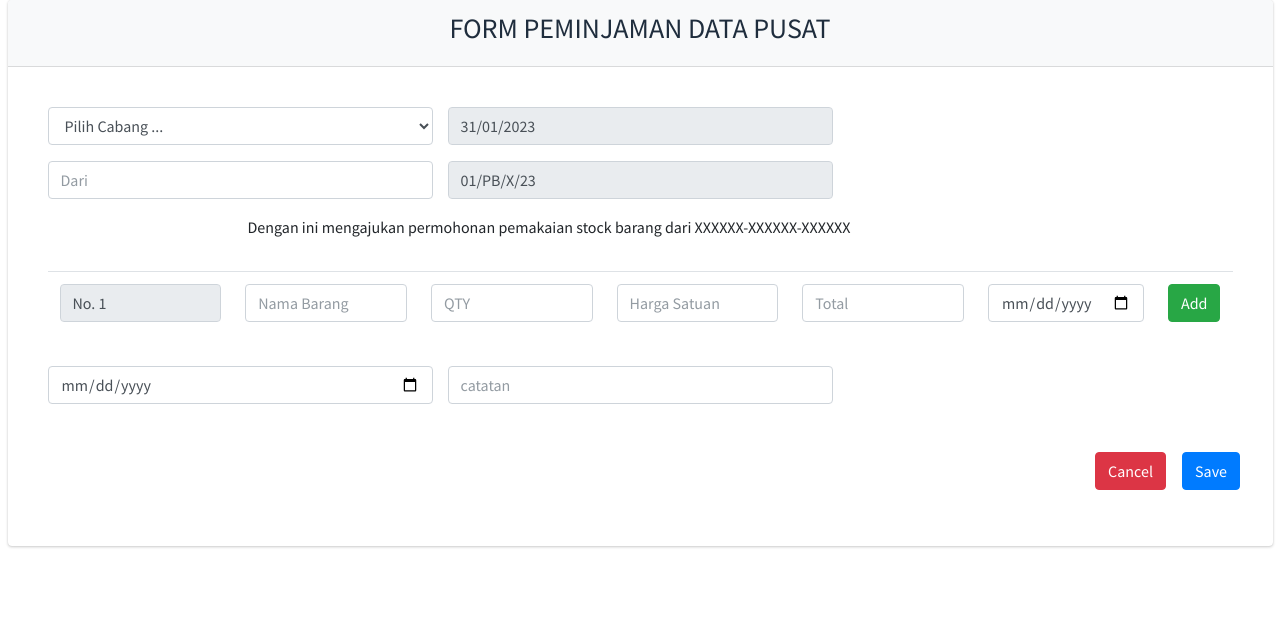
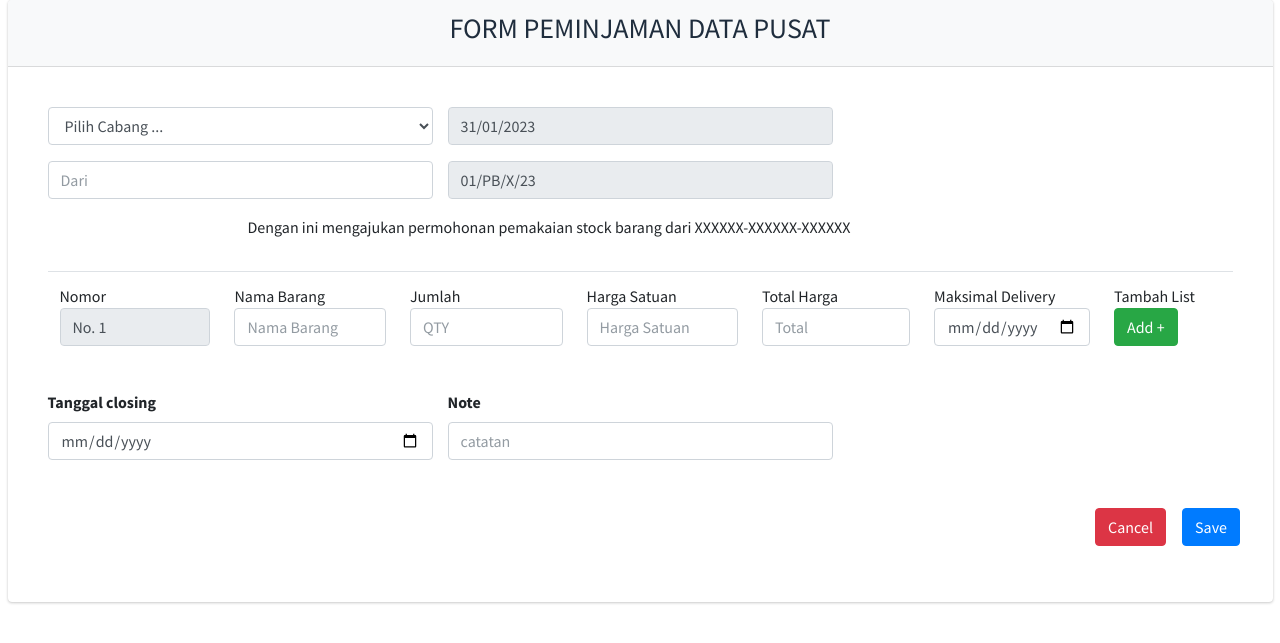
Before and after one commit to tataredhaalfath/web-approval, a PHP site: the page made by application/views/tambah_peminjaman.php in a window 1280 px wide. Shown: the top 643 px of the page. Run offline with PHP 8.4, Linux system fonts and the light colour scheme; the template is opened without the code that fills it, so the values that code supplies are empty; some libraries are stand-ins or nearby versions.

Commit message:
Merapikan tampilan tambah peminjaman

```diff
--- a/application/views/tambah_peminjaman.php
+++ b/application/views/tambah_peminjaman.php
@@ -51,13 +51,13 @@
                     <div class="table-responsive">
                       <table class="table" id="dynamic">
                         <tr>
-                          <td><input type="text" class="form-control" value="No. 1" disabled></td>
-                          <td><input type="text" id="name1" placeholder="Nama Barang" class="form-control" required /></td>
-                          <td><input type="number" id="qty1" placeholder="QTY" class="form-control" required /></td>
-                          <td><input type="number" id="price1" placeholder="Harga Satuan" class="form-control" required /></td>
-                          <td><input type="number" id="total1" placeholder="Total" class="form-control" required /></td>
-                          <td><input type="date" id="maks1" placeholder="Maks Delivery" class="form-control date" required /></td>
-                          <td><button type="button" id="tambah" class="btn btn-success">Add</button></td>
+                          <td>Nomor<input type="text" class="form-control" value="No. 1" disabled></td>
+                          <td>Nama Barang<input type="text" id="name1" placeholder="Nama Barang" class="form-control" required /></td>
+                          <td>Jumlah<input type="number" id="qty1" placeholder="QTY" class="form-control" required /></td>
+                          <td>Harga Satuan<input type="number" id="price1" placeholder="Harga Satuan" class="form-control" required /></td>
+                          <td>Total Harga<input type="number" id="total1" placeholder="Total" class="form-control" required /></td>
+                          <td>Maksimal Delivery<input type="date" id="maks1" placeholder="Maks Delivery" class="form-control date" required /></td>
+                          <td>Tambah List<button type="button" id="tambah" class="btn btn-success">Add +</button></td>
                         </tr>
                       </table>
                     </div>
@@ -66,11 +66,13 @@
                 <div class="form-group row">
                   <div class="col col-sm-6 col-md-4 col-lg-4 col-lg-4">
                     <div class="kosong">
+                      <label for='closingdate'>Tanggal closing</label>
                       <input type="date" class="form-control" name="closingdate" id="closingdate" placeholder="Tanggal maksimal closing">
                     </div>
                   </div>
                   <div class="col col-sm-6 col-md-4 col-lg-4 col-lg-4">
                     <div class="kosong">
+                      <label for='note'>Note</label>
                       <input type="text" class="form-control" name="note" id="note" placeholder="catatan">
                     </div>
                   </div>
```
